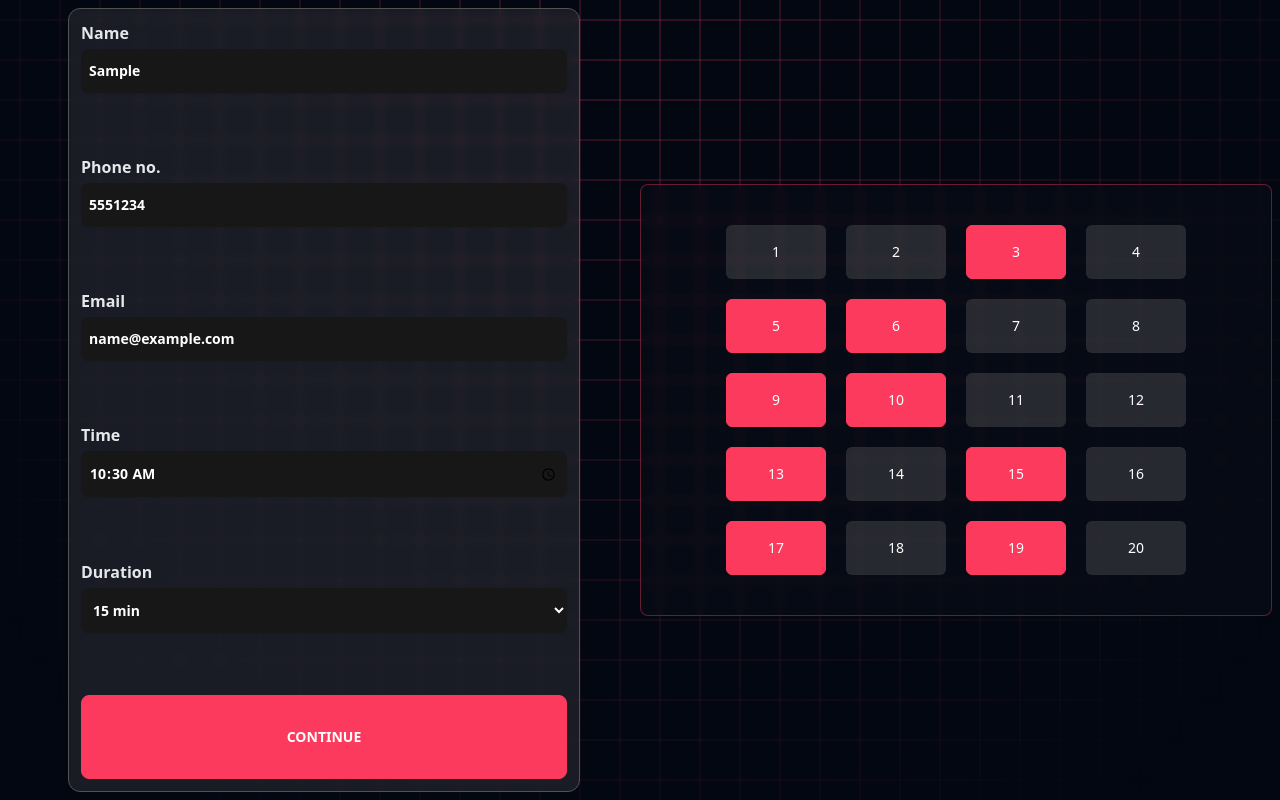
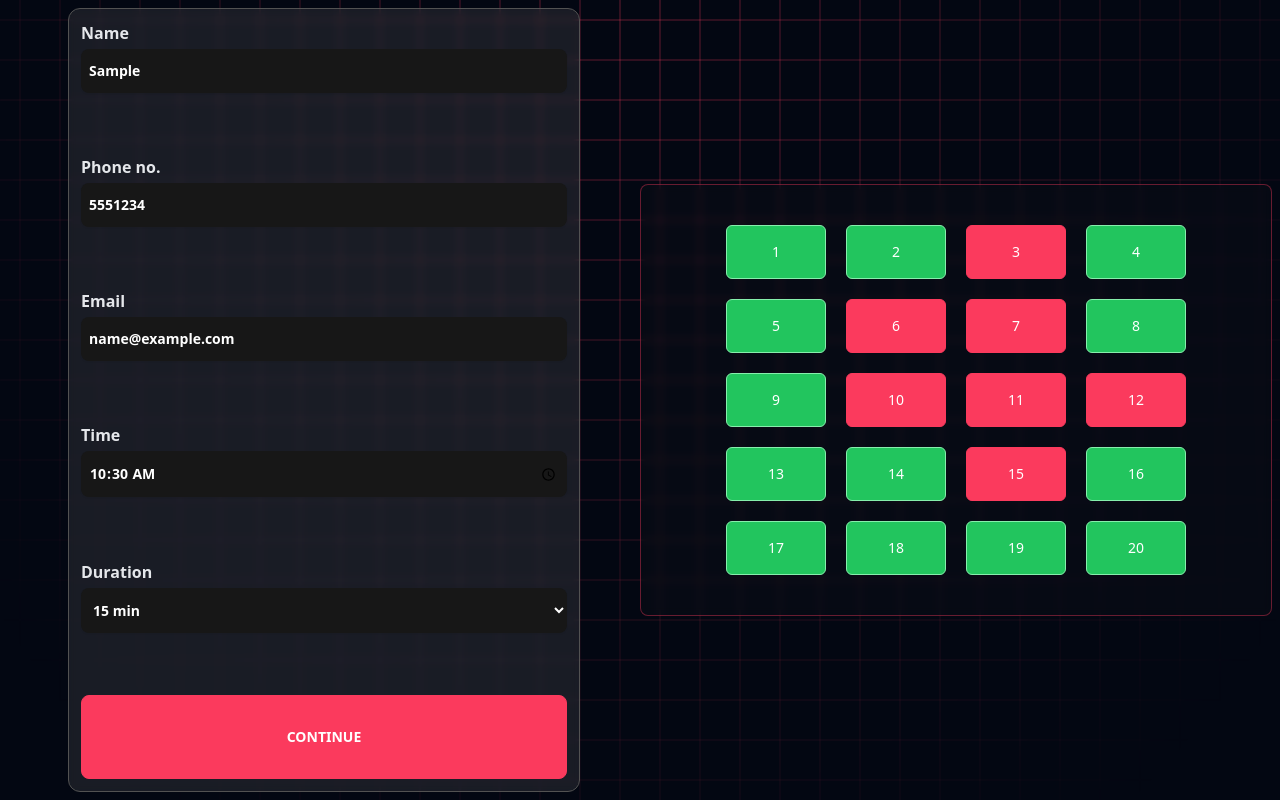
Before and after one commit to decipher-cs/dining-allocation, a React (Vite) app: page / in a window 1280 px wide. Both pictures are taken after typing "Sample", "5551234", "name@example.com", "10:30" into the empty fields and a click on the button "CONTINUE". Built offline with nearby package versions, Linux system fonts and the light colour scheme.

Commit message:
removed unintented state update

```diff
--- a/src/App.tsx
+++ b/src/App.tsx
@@ -28,13 +28,19 @@ function App() {
     const [allotmentStatus, setAllotmentStatus] = useState<"loading" | "success" | "failed" | "uninitiated">("success")
 
     const getSeatDate = () => {
-        const len = Math.floor(Math.random() * 10) + 1
-        setSeatDate(Array(len).fill(len))
+        const arr = []
+        for (let i = 0; i < TOTAL_TABLES; i++) arr.push(Math.floor(Math.random() * 2))
+        setSeatDate(arr)
     }
 
     const reserveSeat = (seatNum: number) => {
         setAllotmentConfirmationDialog(true)
         setAllotmentStatus("loading")
+        setSeatDate((prev) => {
+            const newArr = prev.slice()
+            newArr.splice(seatNum, 1, 0)
+            return newArr
+        })
     }
 
     /* In a real life scenario this will be an API call to the server */
@@ -145,24 +151,22 @@ function App() {
                     {seatDateFetchStatus === "success" && (
                         <>
                             <div
-                                className="border-primary/40 grid max-w-screen-md justify-center gap-5 rounded-lg border bg-neutral-800/10 px-3 py-10
+                                className="grid max-w-screen-md justify-center gap-5 rounded-lg border border-primary/40 bg-neutral-800/10 px-3 py-10
                                     backdrop-blur-sm md:px-10"
                                 style={{
                                     gridTemplateColumns: "repeat(auto-fit, minmax(10px, 100px))",
                                 }}
                             >
-                                {Array(TOTAL_TABLES)
-                                    .fill(" ")
-                                    .map((_, tableNum) => {
-                                        const seatAvailable = Boolean(Math.floor(Math.random() * 2))
+                                {seatDate.map((seatStatus, tableNum) => {
+                                    const seatAvailable = Boolean(seatStatus)
                                     return (
                                         <Button
                                             disabled={!seatAvailable}
                                             key={tableNum}
                                             className={` ${
                                             seatAvailable
-                                                        ? "cursor-pointer"
-                                                        : "cursor-not-allowed border-gray-700/10 bg-neutral-500/30"
+                                                    ? "cursor-pointer border-green-300 bg-green-500 active:text-green-500 [&:not(:disabled)]:hover:text-green-500"
+                                                    : "cursor-not-allowed"
                                             } rounded-md px-10 py-4`}
                                             type="button"
                                             onClick={() => {
```
Lines whose indentation alone changed are shown as unchanged.
